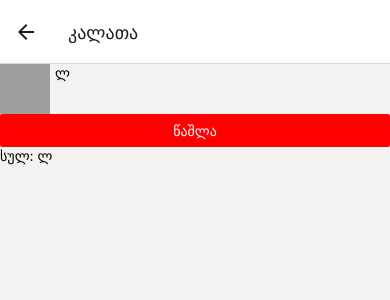
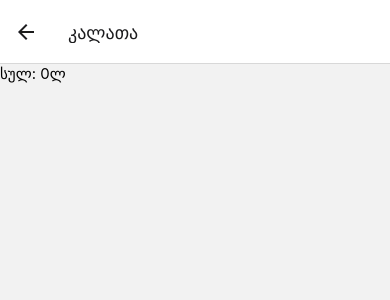
Before and after one commit to qetiproject/vendooApp, a React Native app: screen /Card in a window 390 px wide. Shown: the top 300 px of the page. Built offline with nearby package versions, Linux system fonts and the light colour scheme; grey boxes are pictures that could not be loaded.

Commit message:
sum prices

```diff
--- a/reducers/price.jsx
+++ b/reducers/price.jsx
@@ -1,9 +1,11 @@
-const priceReducer = (state = {}, action) => {
+const initialItemState = [ ];
+
+const priceReducer = (state = initialItemState, action) => {
     switch(action.type) {
         case "SUCCESS":
-            return action.data
-        case "FAIL":
-            return {}
+            return [
+                ...state, action.data
+              ];
         default:
             return state
     }
--- a/src/components/products/card.jsx
+++ b/src/components/products/card.jsx
@@ -1,46 +1,51 @@
 import { useEffect, useState } from "react"
-import { Button, Image, Text, View } from "react-native"
+import { Image, Text, View } from "react-native"
 import { useSelector } from "react-redux"
 
 const Card = () => {
 
     const item = useSelector(state => state.price)
-    const {original_price, name, id} = item
     const [sum, setSum] = useState(0)
 
+    const image  = item?.thumb_img
+                    ? {uri: `${item?.thumb_img?.files.file}`}
+                    : require('../../../assets/images/image-not-found.png')
+
     const priceSum = () => {
-        setSum(original_price)
-    }
-    const deleteItem = (id) => {
+        let totalPrice = 0
+        item.forEach(x => {
+            totalPrice += x.original_price
+            setSum(totalPrice)
+        })
     }
 
     useEffect(() => [
         priceSum()
-    ], [])
+    ], [item])
 
     return(
        <View>
+            {
+                item.map((x) => {
+                    return <View>
                         <View style={{flexDirection: 'row'}}>
                             <Image
                                 style={{
-                        width: 50,
-                        height: 50,
+                                    width: 70,
+                                    height: 80,
                                 }}
-                    source={{uri: `${item?.thumb_img?.files.file}`}}
+                                source={image}
                             />
                             <View style={{flexDirection: 'column', marginLeft: 5, width: '80%'}}>
-                    <Text>{original_price}ლ</Text>
-                    <Text>{name}</Text>
+                                <Text style={{fontSize: 15}}>{x.original_price}ლ</Text>
+                                <Text style={{fontSize: 15}}>{x.name}</Text>
                             </View>
                         </View>
-            <View>
-                <Button
-                    title="წაშლა"
-                    color = "red"
-                    onPress={() => deleteItem(id)}
-                />
                     </View>
-            <Text>სულ: {sum}ლ</Text>
+
+                })
+            }
+            <Text style={{fontSize: 15}}>სულ: {sum}ლ</Text>
        </View>
     )
 }
--- a/src/components/products/decoration/decorationItem.jsx
+++ b/src/components/products/decoration/decorationItem.jsx
@@ -1,14 +1,14 @@
 import { useNavigation } from "@react-navigation/native"
 import { Text, View, Image, Button } from "react-native"
-import { useDispatch, useSelector } from "react-redux"
+import { useDispatch } from "react-redux"
 import Icon from 'react-native-vector-icons/FontAwesome5';
-import { useState } from "react";
 
 const DecorationItem = ({decoration }) => {
 
     const {name, final_price} = decoration
     const dispatch = useDispatch()
     const navigation = useNavigation()
+
     const image  = decoration.thumb_img
                     ? {uri: `${decoration?.thumb_img?.files.file}`}
                     : require('../../../../assets/images/image-not-found.png')
@@ -40,11 +40,11 @@ const DecorationItem = ({decoration }) => {
                         onPress={() => addToCardItem(decoration)}
                     />
                 </View>
-                {/* <Button
+                <Button
                     title="კალათა"
-                    color = "red"
+                    color = "grey"
                     onPress = {() => navigation.navigate('Card')}
-                /> */}
+                />
             </View>
     )
 }
```
Lines whose indentation alone changed are shown as unchanged.
